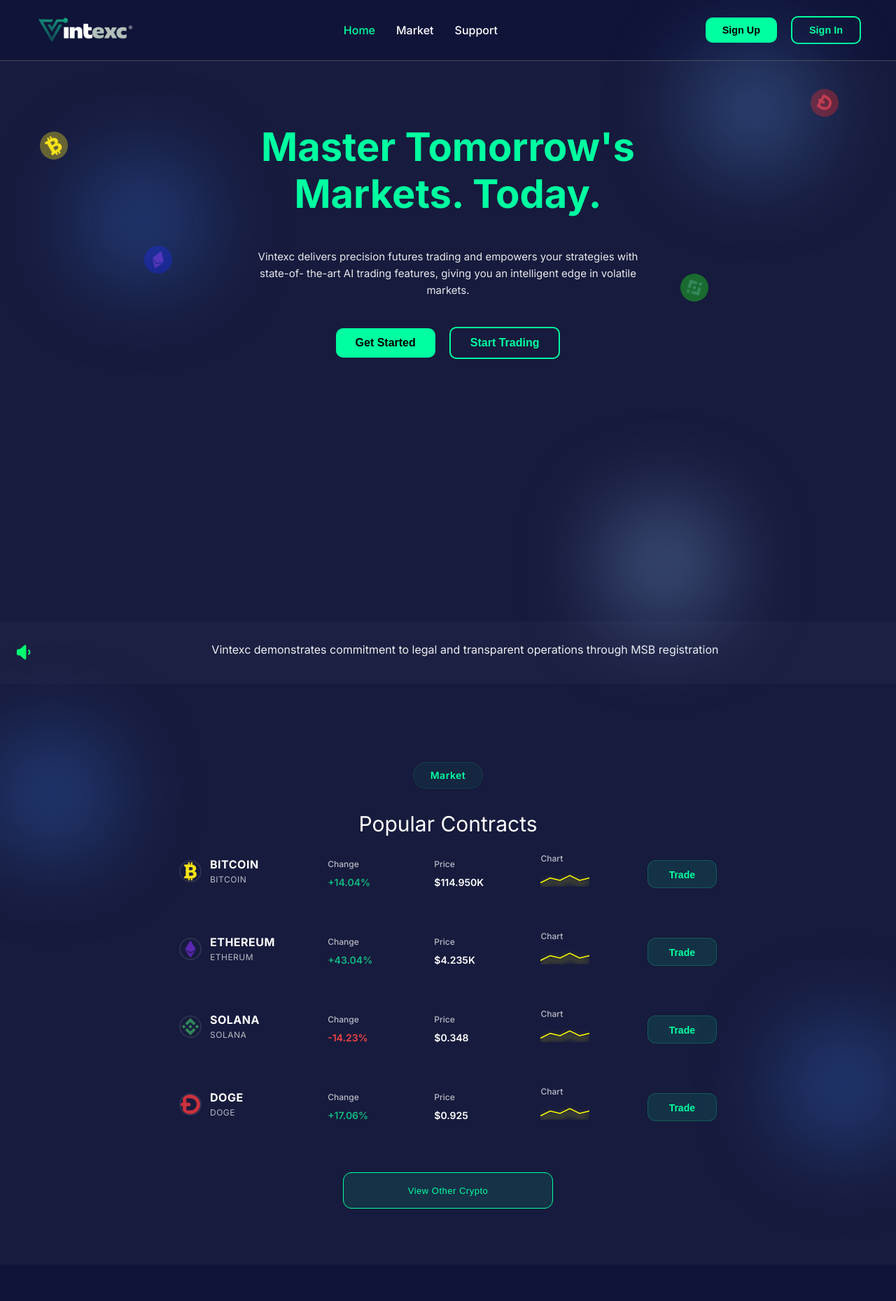
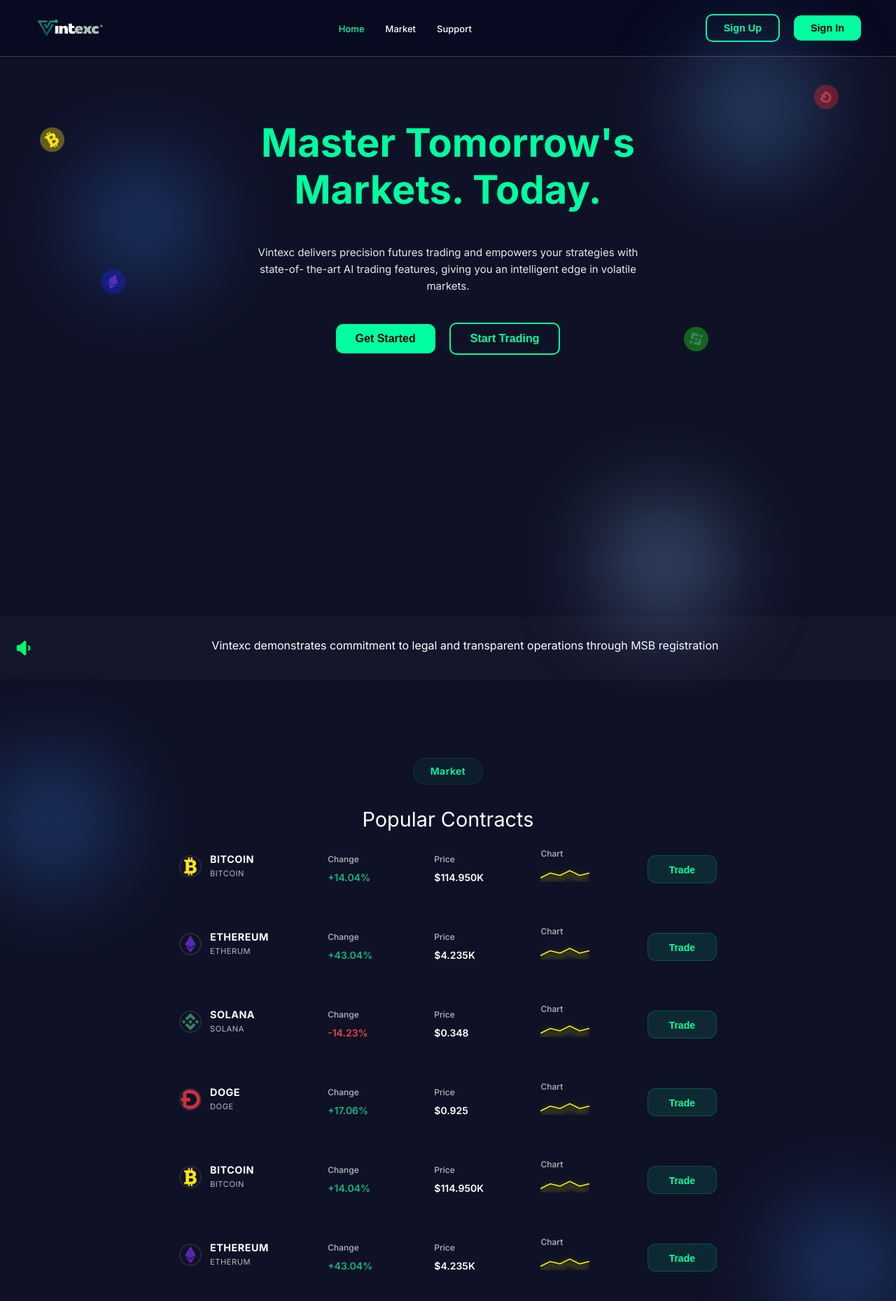
Before and after one commit to taiwodominion/vintexc-ui, a React (Vite) app: page / in a window 1280 px wide. Shown: the top 1859 px of the page at 70% size. Built offline with nearby package versions, Linux system fonts and the light colour scheme.

Commit message:
added spaces in some buttons

```diff
--- a/src/components/Contracts.jsx
+++ b/src/components/Contracts.jsx
@@ -9,6 +9,90 @@ import coinsIcon from '../assets/coins.png';
 const Contracts = ({ showCryptoBtn = true }) => {
   const navigate = useNavigate();
   const contractsData = [
+    {
+      id: 1,
+      symbol: "BITCOIN",
+      name: "BITCOIN",
+      icon: BitcoinIcon,
+      change: +14.04,
+      price: "$114.950K",
+      chart: <svg width="70" height="30" viewBox="0 0 100 30">
+                     <defs>
+                         <filter id="shadow" x="-50%" y="-50%" width="200%" height="200%">
+                         <feDropShadow dx="0" dy="7"
+                         stdDeviation="7" flood-color="yellow" />
+                         </filter>
+                     </defs>
+                     <polyline fill="none"
+                     stroke="yellow"
+                     stroke-width="2"
+                     filter="url(#shadow)"
+                     points="0,20,20,10,40,15,60,5,80,15,100,10" />
+              </svg>
+    },
+    {
+      id: 2,
+      symbol: "ETHEREUM",
+      name: "ETHERUM",
+      icon: EthereumIcon,
+      change: +43.04,
+      price: "$4.235K",
+      chart: <svg width="70" height="30" viewBox="0 0 100 30">
+                     <defs>
+                         <filter id="shadow" x="-50%" y="-50%" width="200%" height="200%">
+                         <feDropShadow dx="0" dy="7"
+                         stdDeviation="7" flood-color="yellow" />
+                         </filter>
+                     </defs>
+                     <polyline fill="none"
+                     stroke="yellow"
+                     stroke-width="2"
+                     filter="url(#shadow)"
+                     points="0,20,20,10,40,15,60,5,80,15,100,10" />
+              </svg>
+    },
+    {
+      id: 3,
+      symbol: "SOLANA",
+      name: "SOLANA",
+      icon: coinsIcon,
+      change: -14.23,
+      price: "$0.348",
+      chart: <svg width="70" height="30" viewBox="0 0 100 30">
+                     <defs>
+                         <filter id="shadow" x="-50%" y="-50%" width="200%" height="200%">
+                         <feDropShadow dx="0" dy="7"
+                         stdDeviation="7" flood-color="yellow" />
+                         </filter>
+                     </defs>
+                     <polyline fill="none"
+                     stroke="yellow"
+                     stroke-width="2"
+                     filter="url(#shadow)"
+                     points="0,20,20,10,40,15,60,5,80,15,100,10" />
+              </svg>
+    },
+    {
+      id: 4,
+      symbol: "DOGE",
+      name: "DOGE",
+      icon: dogeIcon,
+      change: +17.06,
+      price: "$0.925",
+      chart: <svg width="70" height="30" viewBox="0 0 100 30">
+                     <defs>
+                         <filter id="shadow" x="-50%" y="-50%" width="200%" height="200%">
+                         <feDropShadow dx="0" dy="7"
+                         stdDeviation="7" flood-color="yellow" />
+                         </filter>
+                     </defs>
+                     <polyline fill="none"
+                     stroke="yellow"
+                     stroke-width="2"
+                     filter="url(#shadow)"
+                     points="0,20,20,10,40,15,60,5,80,15,100,10" />
+              </svg>
+    },
     {
       id: 1,
       symbol: "BITCOIN",
@@ -149,7 +233,7 @@ const Contracts = ({ showCryptoBtn = true }) => {
 
 
       {showCryptoBtn && (
-        <button className="view-more-button">View Other Crypto</button>
+        <button className="view-more-button" onClick={() => navigate("/market")}>View Other Crypto</button>
       )}
     </section>
     </div>
--- a/src/components/MarketLeaders.jsx
+++ b/src/components/MarketLeaders.jsx
@@ -7,6 +7,38 @@ import "../css/MarketLeaders.css"
 
 const MarketLeaders = () => {
   const marketsData = [
+      {
+        id: 1,
+        symbol: "BITCOIN",
+        name: "BITCOIN",
+        icon: BitcoinIcon,
+        change: +14.04,
+        price: "$114.950K",
+      },
+      {
+        id: 2,
+        symbol: "ETHEREUM",
+        name: "ETHERUM",
+        icon: EthereumIcon,
+        change: +43.04,
+        price: "$4.235K",
+      },
+      {
+        id: 3,
+        symbol: "SOLANA",
+        name: "SOLANA",
+        icon: coinsIcon,
+        change: -14.23,
+        price: "$0.348",
+      },
+      {
+        id: 4,
+        symbol: "DOGE",
+        name: "DOGE",
+        icon: dogeIcon,
+        change: +17.06,
+        price: "$0.925",
+      },
       {
         id: 1,
         symbol: "BITCOIN",
--- a/src/components/Navbar.jsx
+++ b/src/components/Navbar.jsx
@@ -96,17 +96,17 @@ const Navbar = () => {
           <li className={location.pathname === "/support" ? "active" : ""}><Link to="/support">Support</Link></li>
           <li className="mobile-signup-btn">
             {/* <button className="btn" onClick={() => handleMobileButtonClick("/login")}>Sign Up</button> */}
-            <Link className="btn" to="/login">Sign Up</Link>
+            <Link className="btn btn-outline" to="/login">Sign Up</Link>
           </li>
           <li className="mobile-signup-btn">
             {/* <button className="btn btn-outline" onClick={() => handleMobileButtonClick("/login")}>Sign In</button> */}
-            <Link className="btn btn-outline" to="/login">Sign In</Link>
+            <Link className="btn" to="/login">Sign In</Link>
           </li>
         </ul>
       </nav>
       <div className="nav-btn">
-        <button className="btn" onClick={() => navigate("/signup")}>Sign Up</button>
-        <button className="btn btn-outline" onClick={() => navigate("/login")}>Sign In</button>
+        <button className="btn btn-outline" onClick={() => navigate("/signup")}>Sign Up</button>
+        <button className="btn" onClick={() => navigate("/login")}>Sign In</button>
       </div>
       <div className="hamburger" id="hamburger" ref={hamburgerRef}>
         <span></span>
--- a/src/css/App.css
+++ b/src/css/App.css
@@ -9,7 +9,8 @@
 }
 
 body {
-    background: #101438;
+    /* background: #101438; */
+    background: #070a20ff;
 }
 
 .overlay {
@@ -50,8 +51,8 @@ body {
 .section-title {
   font-family:'Inter', -apple-system, sans-serif;
   color: #fff;
-  font-size: 1.875rem; /* 30px = Tailwind's text-3xl */
-  margin-top: 1.25rem;  /* 20px = mt-5 */
+  font-size: 1.8rem;
+  margin-top: 1.25rem;
   /* margin-bottom: 2rem;  32px = mb-8 */
   text-align: center;
   padding-top: 0.75rem;
--- a/src/css/Contracts.css
+++ b/src/css/Contracts.css
@@ -110,7 +110,7 @@
 
 .contract-symbol {
   color: white;
-  font-size: 1rem;
+  font-size: 0.9rem;
   font-weight: 700;
   margin-bottom: 0.25rem;
   letter-spacing: 0.5px;
@@ -118,7 +118,7 @@
 
 .contract-name {
   color: rgba(255, 255, 255, 0.7);
-  font-size: 0.75rem;
+  font-size: 0.7rem;
   line-height: 1rem;
   text-transform: uppercase;
   letter-spacing: 0.5px;
--- a/src/css/Footer.css
+++ b/src/css/Footer.css
@@ -20,8 +20,8 @@
 }
 
 .footer-logo img {
-  width: 150px;
-  height: 50px;
+  width: 100px;
+  height: 40px;
   object-fit: cover;
 }
 
--- a/src/css/Hero.css
+++ b/src/css/Hero.css
@@ -60,8 +60,8 @@
 
 .coin-1 {
   background: #fee71559;
-  width: 40px;
-  height: 40px;
+  width: 35px;
+  height: 35px;
   top: 20%;
   left: 3%;
   border-radius: 50%;
@@ -71,8 +71,8 @@
 
 .coin-2 {
   background: #fe1d1559;
-  width: 40px;
-  height: 40px;
+  width: 35px;
+  height: 35px;
   top: 5%;
   right: 5%;
   border-radius: 50%;
@@ -82,10 +82,10 @@
 
 .coin-3 {
   background: #1519fe59;
-  width: 40px;
-  height: 40px;
-  top: 60%;
-  left: 15%;
+  width: 35px;
+  height: 35px;
+  top: 70%;
+  left: 10%;
   padding: 5px;
   border-radius: 50%;
   transform: rotate(20deg);
@@ -93,9 +93,9 @@
 
 .coin-4 {
   background: #1dfe1559;
-  width: 40px;
-  height: 40px;
-  top: 70%;
+  width: 35px;
+  height: 35px;
+  top: 90%;
   right: 20%;
   border-radius: 50%;
   padding: 5px;
--- a/src/css/MarketLeaders.css
+++ b/src/css/MarketLeaders.css
@@ -60,10 +60,11 @@
 .market-leaders-grid {
     display: grid;
     grid-template-columns: 1fr 1fr;
+    place-items: center;
     gap: 30px;
     width: 100%;
     overflow-x: scroll;
-    padding: 0.5rem;
+    /* padding: 0.5rem 2rem; */
 }
 
 .market-leaders-title {
@@ -77,20 +78,21 @@
 .markets-list {
   display: flex;
   flex-direction: column;
-  border: 1px solid #dddddd34;
+  border: 1px solid #dddddd17;
   padding: 10px;
   border-radius: 20px;
   gap: 1rem;
-  min-width: 500px;
-  max-width: 800px;
+  min-width: 600px;
+  max-width: 750px;
   margin: 0 auto;
 }
 
 .market-card {
   display: flex;
-  flex-wrap: wrap;
+  /* flex-wrap: wrap; */
   align-items: center;
-  justify-content: space-between;
+  /* justify-content: space-between; */
+  gap: 2.5rem;
   padding: 1rem 0.5rem;
   border-radius: 0.75rem;
   transition: all 0.3s ease;
@@ -125,7 +127,7 @@
 
 .market-symbol {
   color: white;
-  font-size: 1rem;
+  font-size: 0.9rem;
   font-weight: 600;
   margin-bottom: 0.25rem;
   letter-spacing: 0.5px;
@@ -133,7 +135,7 @@
 
 .market-name {
   color: rgba(255, 255, 255, 0.7);
-  font-size: 0.75rem;
+  font-size: 0.7rem;
   line-height: 1rem;
   text-transform: uppercase;
   letter-spacing: 0.5px;
@@ -230,7 +232,7 @@
 } */
 
 
-@media (max-width: 968px) {
+@media (max-width: 1050px) {
     .market-leaders-grid {
         grid-template-columns: 1fr;
     }
--- a/src/css/Navbar.css
+++ b/src/css/Navbar.css
@@ -21,8 +21,8 @@ header {
 }
 
 .logo img {
-  width: 144px;
-  height: 46px;
+  width: 100px;
+  height: 40px;
   display: block;
   object-fit: cover;
 }
@@ -37,6 +37,7 @@ header {
 .navbar a:not(.mobile-signup-btn a){
   color: white;
   text-decoration: none;
+  font-size: 13px;
   font-weight: 500;
   transition: color 0.3s;
   white-space: nowrap;
--- a/src/css/Trade.css
+++ b/src/css/Trade.css
@@ -43,6 +43,7 @@
 @media (max-width: 998px) {
     .trade-container {
         flex-direction: column;
+        align-items: center;
         gap: 0;
     }
 
```
